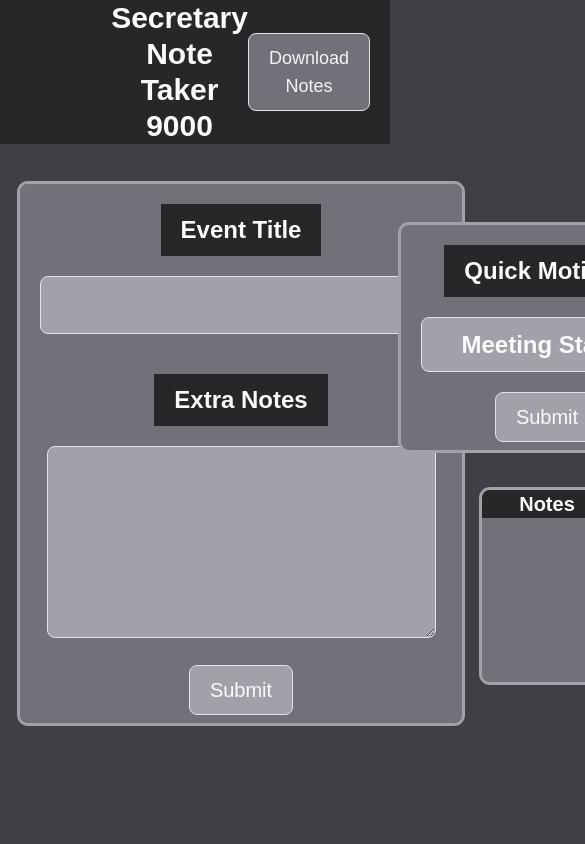
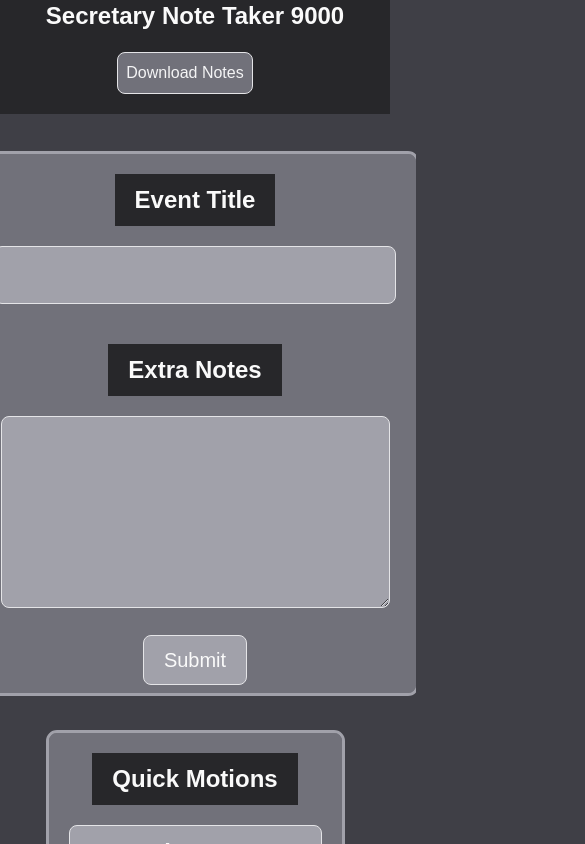
Before and after one commit to Lrid04/NotesTaker, a Next.js app: page / in a window 390 px wide. Shown: the top 844 px of the page, 585 px wide, since content can reach past the window. Built offline with nearby package versions, Linux system fonts and the light colour scheme; a web font is replaced by a local one.

Commit message:
added mobile media query for header

```diff
--- a/src/app/page.tsx
+++ b/src/app/page.tsx
@@ -42,9 +42,9 @@ export default function Home() {
   }
 
   return (
-    <div>
+    <div className="w-screen">
       <HeadBar downloadFunction = {Download} />
-      <div className="flex flex-row justify-evenly items-center my-5">
+      <div className="flex flex-col lg:flex-row justify-evenly items-center my-5">
         <MainEntry noteFunction = {updateNotesString} oldData = {notes} />
         <div className="flex flex-col items-center w-1/3">
           <QuickEntry  noteFunction = {updateNotesString} oldData = {notes} />
--- a/src/app/ui/header.tsx
+++ b/src/app/ui/header.tsx
@@ -2,11 +2,11 @@
 export default function HeadBar(prop: {downloadFunction: VoidFunction}){
 
     return (
-        <div className="flex justify-between bg-zinc-800 text-3xl">
+        <div className="flex lg:justify-between lg:flex-row bg-zinc-800 lg:text-3xl text-2xl flex-col justify-center w-full">
             <p className="basis-1/3"></p>
-            <h1 className="place-self-center basis-1/3 text-center ">Secretary Note Taker 9000</h1>
-            <div className="basis-1/3 flex justify-end">
-                <button type="button" onClick={prop.downloadFunction} className="py-2.5 px-5 mr-5 my-5 text-lg font-medium text-zinc-100
+            <h1 className="place-self-center lg:basis-1/3 text-center ">Secretary Note Taker 9000</h1>
+            <div className="lg:basis-1/3 flex lg:justify-end justify-center">
+                <button type="button" onClick={prop.downloadFunction} className="py-2 px-2 lg:py-2.5 lg:px-5 mr-5 my-5 lg:text-lg text-base font-medium text-zinc-100
                 bg-zinc-500 rounded-lg border border-zinc-200 hover:bg-zinc-400 focus:z-10 focus:outline focus:outline-zinc-400 place-self-center">
                     Download Notes
                 </button>
```
